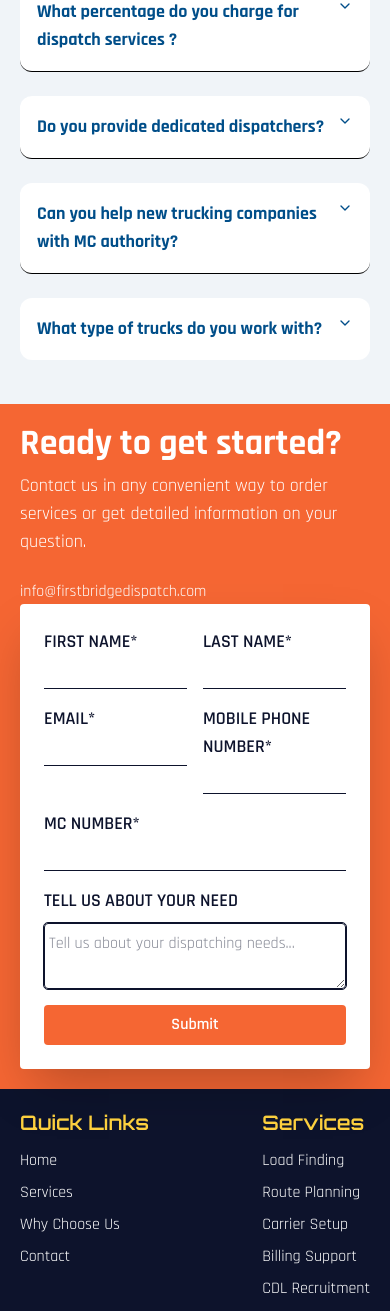
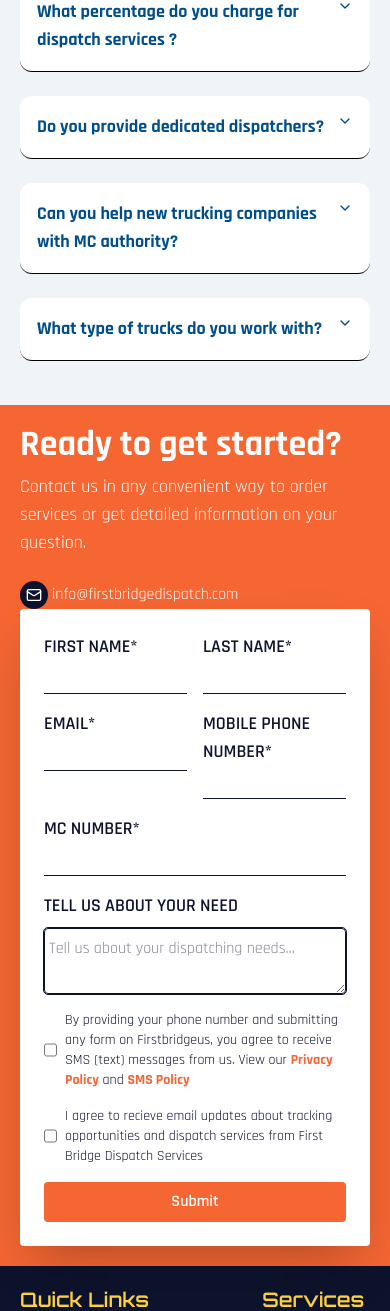
Before and after one commit to Fassam-Khan/firstbridgeus, a Next.js app: page / in a window 390 px wide. Shown: the part 4983-6294 px from the top of the page. Built offline with nearby package versions, Linux system fonts and the light colour scheme.

Commit message:
changes in contact form

```diff
--- a/component/Accordionpage.jsx
+++ b/component/Accordionpage.jsx
@@ -11,7 +11,7 @@ export function Accordionpage() {
       type="single"
       collapsible
       defaultValue="shipping"
-      className=" flex  flex-col gap-6 justify-center items-center"
+      className=" flex  flex-col gap-6 justify-center items-center md:w-[900px]"
     >
       <AccordionItem value="shipping" className='bg-white !px-4 !py-4 rounded-xl  w-full h-auto'>
         <AccordionTrigger className="font-[Orbitron] text-[#004e89] font-bold md:text-2xl text-lg ">What services does First Bridge Dispatch Services provid?</AccordionTrigger>
@@ -43,7 +43,7 @@ export function Accordionpage() {
           Yes, we assist new trucking companies with carrier setup guidance, documentation, and finding their first loads after activating MC authority so you can start earning as quickly as possible.
         </AccordionContent>
       </AccordionItem>
-      <AccordionItem value="truck" className='bg-white !px-4 !py-4 rounded-xl  w-full'>
+      <AccordionItem value="truck" className='bg-white border-b !px-4 !py-4 rounded-xl  w-full'>
         <AccordionTrigger className="font-[Orbitron] text-[#004e89] font-bold md:text-2xl text-lg ">What type of trucks do you work with?</AccordionTrigger>
         <AccordionContent className="text-lg !h-auto">
           We dispatch a variety of equipment including Dry Van, Reefer, Flatbed, Step Deck, Power Only, and Hotshot trucks across all 48 contiguous states.
--- a/component/Contact.jsx
+++ b/component/Contact.jsx
@@ -3,6 +3,8 @@ import React from 'react'
 import Logo from './Logo'
 import { useState } from 'react'
 import { db } from '@/lib/firebase'
+import { Mail } from 'lucide-react'
+import Link from 'next/link'
 import { collection, addDoc, serverTimestamp } from 'firebase/firestore'
 
 const Contact = () => {
@@ -12,7 +14,9 @@ const Contact = () => {
         email: '',
         phone: '',
         mcNumber: '',
-        message: ''
+        message: '',
+        isSMS: false,
+        isSubscribe : false
     })
 
     const [errors, setErrors] = useState({})
@@ -41,6 +45,9 @@ const Contact = () => {
         }
         if (!formData.mcNumber.trim()) {
             newErrors.mcNumber = 'MC number is required'
+        }
+        if (!formData.isSMS) {
+            newErrors.isSMS = 'Please accept SMS policy to continue.'
         }
 
         setErrors(newErrors)
@@ -84,6 +91,8 @@ const Contact = () => {
                 phone: formData.phone,
                 mcNumber: formData.mcNumber,
                 message: formData.message,
+                isSMS: formData.isSMS,
+                isSubscribe: formData.isSubscribe,
                 submittedAt: serverTimestamp()
             })
 
@@ -97,7 +106,9 @@ const Contact = () => {
                 email: '',
                 phone: '',
                 mcNumber: '',
-                message: ''
+                message: '',
+                isSMS:false,
+                isSubscribe:false
             })
             setErrors({})
 
@@ -113,20 +124,24 @@ const Contact = () => {
 
     return (
         <div className='relative bg-[var(--primary-color)] text-white md:!p-6' id='contact'>
-            <div className="wrapper flex justify-between items-center flex-wrap">
+            <div className="wrapper flex justify-between md:justify-around items-center flex-wrap">
                 {/* Left Div  */}
                 <div className='flex flex-col gap-4 '>
                     <div className='flex flex-col gap-2'>
-                        <h4 className='text-4xl font-bold'>Ready to get started?</h4>
+                        <h4 className='text-4xl md:text-6xl font-bold'>Ready to get started?</h4>
                         <div className='md:w-[400px]'>
-                            <p className='text-lg'>Contact us in any convenient way to order services or get detailed information on your question.</p>
+                            <p className='text-lg md:text-xl'>Contact us in any convenient way to order services or get detailed information on your question.</p>
                         </div>
                     </div>
-                    <div className='flex flex-col gap-2'>
+                    <div className='flex flex-col gap-2 '>
                         <div>
 
                         </div>
-                        <div>
+                        <div className='flex gap-1 items-center'>
+                            <div className='bg-[var(--secondary-color)] w-7 h-7  rounded-full flex justify-center items-center'>
+                                <Mail className='w-4 h-4' />
+                            </div>
+
                             <a href="mailto:info@firstbridgedispatch.com">info@firstbridgedispatch.com</a>
                         </div>
                     </div>
@@ -244,6 +259,28 @@ const Contact = () => {
                             />
                         </div>
 
+                        <div className='  '>
+                            <div className='flex gap-2 '>
+                                <input type="checkbox" checked={formData.isSMS} id="sms" name="sms" value={formData.isSMS} onChange={(e) =>
+                                    setFormData({ ...formData, isSMS: e.target.checked })
+                                } />
+                                <label for="sms" className='text-sm'>By providing your phone number and submitting any form on Firstbridgeus, you agree to receive SMS (text) messages from us. View our <Link className='text-[var(--primary-color)] font-bold' href={'/'}>Privacy Policy</Link> and <Link className='font-bold text-[var(--primary-color)]' href={'/'}>SMS Policy</Link></label>
+                            </div>
+
+                            <div>
+                                {errors.isSMS && (
+                                    <p className='text-red-400 text-sm !mt-1 font-semibold'>{errors.isSMS}</p>
+                                )}
+                            </div>
+                        </div>
+
+                        <div className='flex gap-2   '>
+                            <input type="checkbox" checked={formData.isSubscribe} id="subscribe" name="subscribe" value={formData.isSubscribe} onChange={(e)=>{
+                                setFormData({...formData, isSubscribe:e.target.checked})
+                            }} />
+                            <label for="subscribe" className='text-sm'>I agree to recieve email updates about tracking opportunities and dispatch services from First Bridge Dispatch Services</label>
+                        </div>
+
                         <button
                             type="submit"
                             disabled={isSubmitting}
```
Also changed, not shown: app/admin/dashboard/page.jsx (+13 -8 lines).
